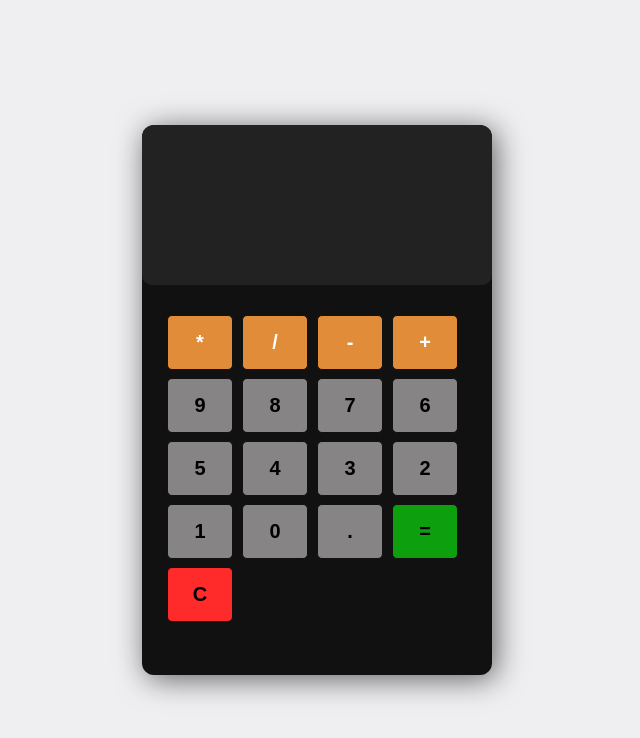
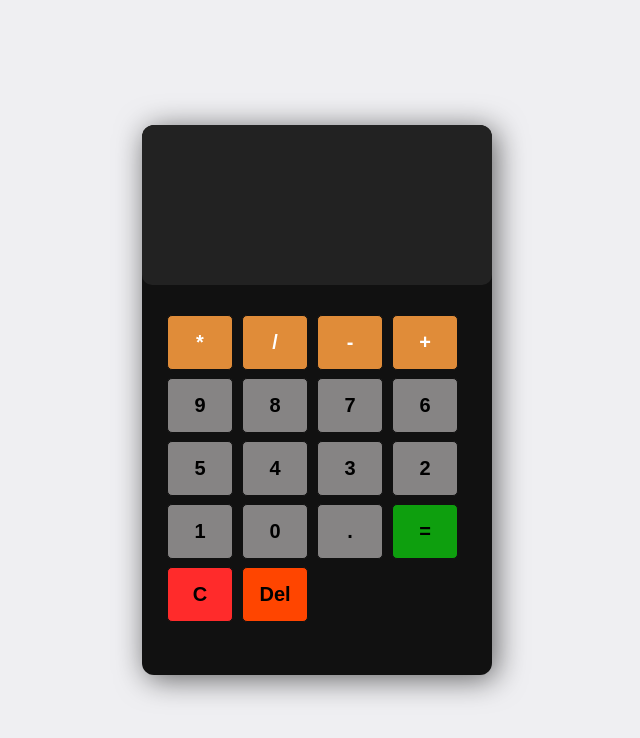
Before and after one commit to mobina-roknabadpo/Calculate, a plain HTML site: page index.html in a window 1280 px wide. Shown: the whole page, without its empty margins (323-963 px from the left). Drawn offline with Linux system fonts and the light colour scheme.

Commit message:
feat: add button tag

```diff
--- a/index.html
+++ b/index.html
@@ -33,6 +33,7 @@
 
         <button class="equal btn-gray" type="button">=</button>
         <button class="clear btn-gray" type="button">C</button>
+        <button class="delete btn-gray" type="button">Del</button>
     </div>
 </section>
 <script src="./script.js"></script>
```
